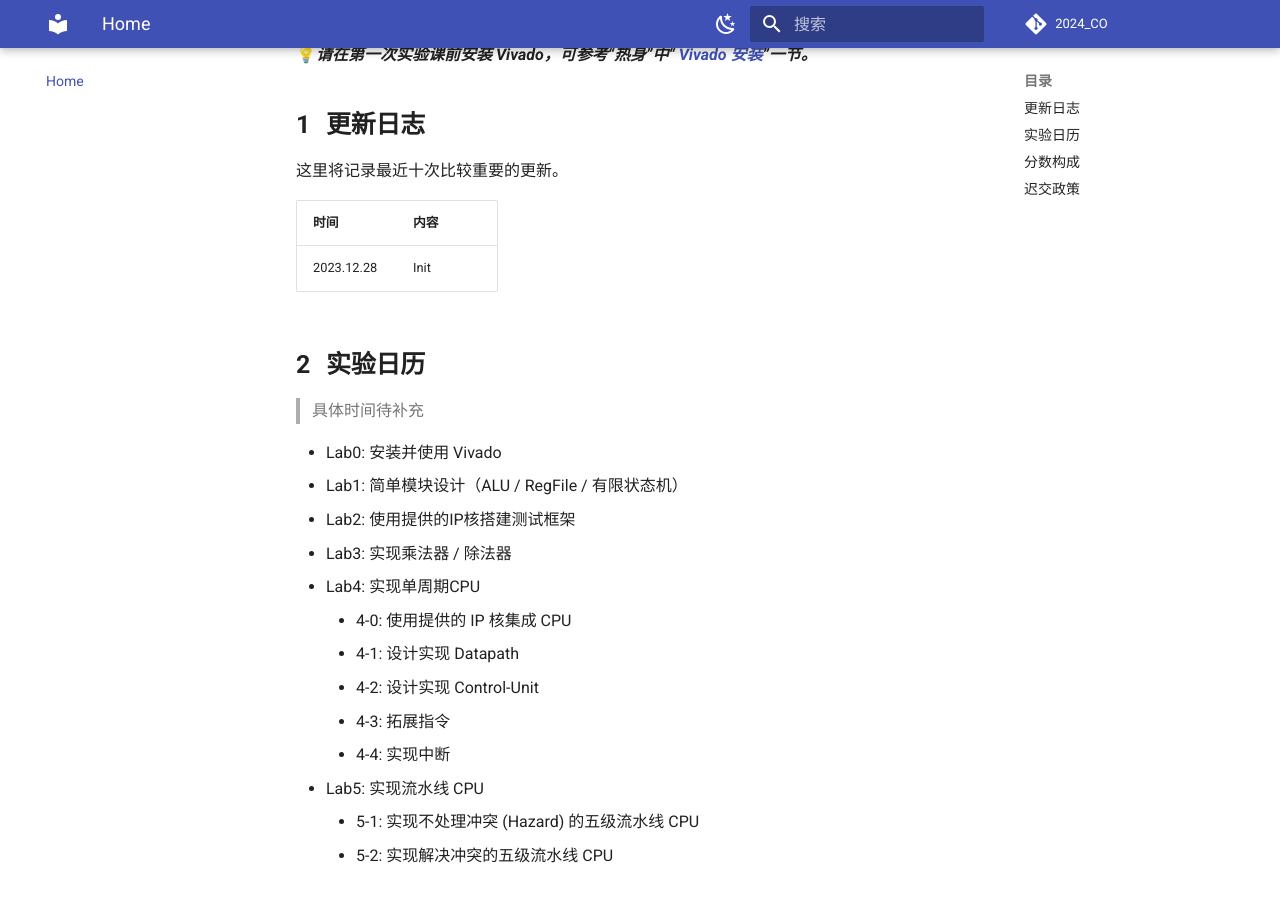
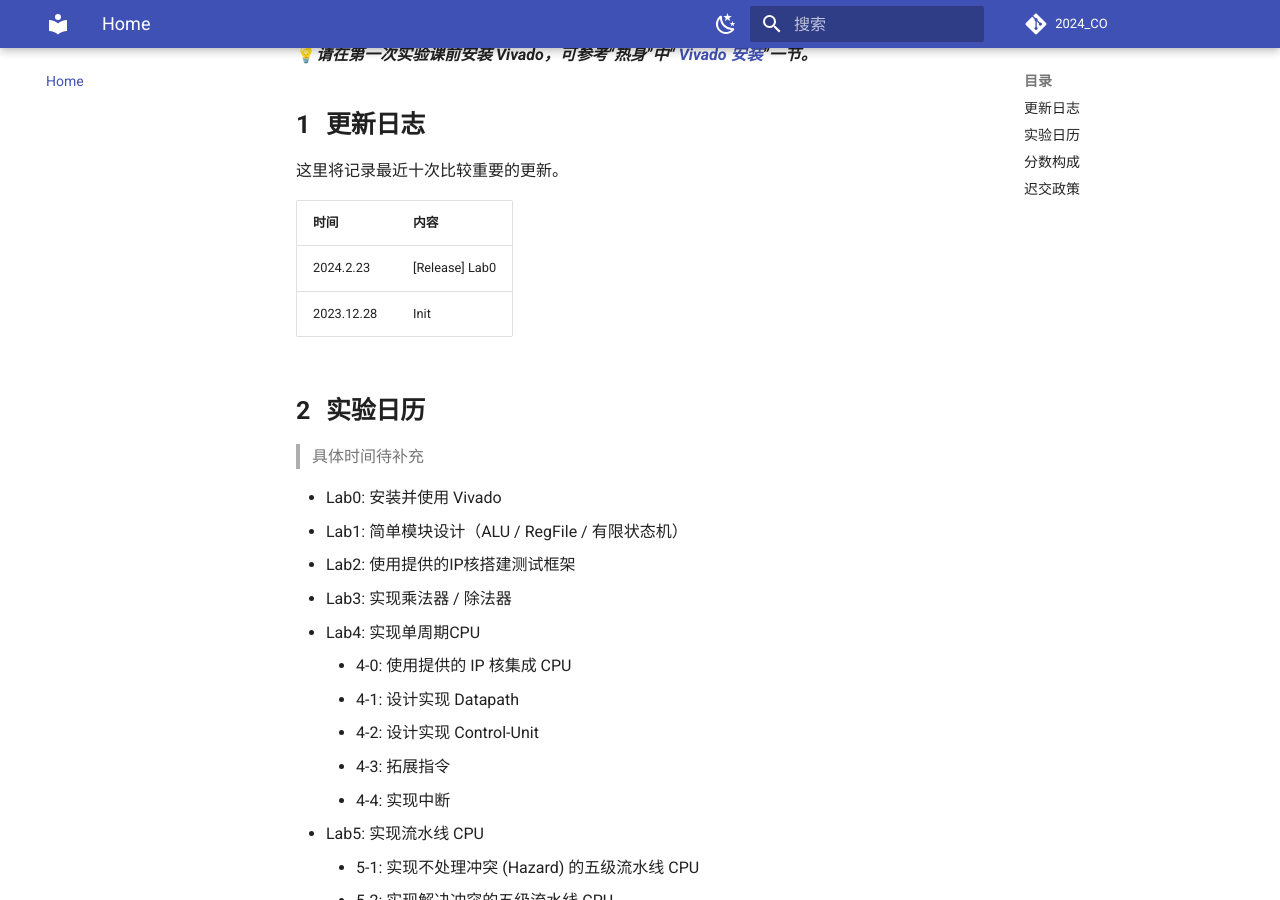
Before and after one commit to Guahao31/2024_CO, an MkDocs documentation site: the page built from docs/index.md, in a window 1280 px wide and 900 px high, scrolled down 379 px. Built offline with MkDocs 1.6.1 and Material for MkDocs 9.7.7, drawn with Linux system fonts in a browser that asks for light colours; a script that is not in the unit is left out; comment, search, counter and statistics services are not loaded.

Commit message:
release: lab0

```diff
--- a/docs/index.md
+++ b/docs/index.md
@@ -19,6 +19,7 @@
 
 | 时间 | 内容 |
 | --- | :------------------------------------ |
+| 2024.2.23 | [Release] Lab0 |
 | 2023.12.28 | Init |
 <!-- | 2023.3.5 | [Update] Lab1 ALU_operation 补充 | -->
 <!-- | 2023.3.4 | [Update] Lab2 添加下板要求 | -->
```
